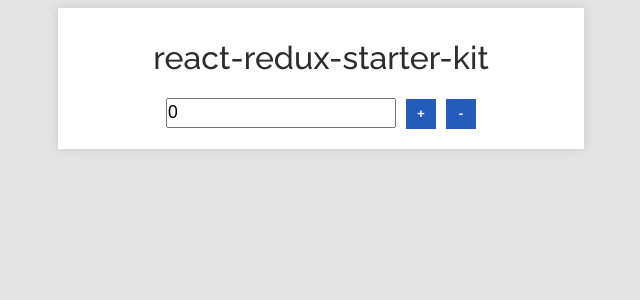
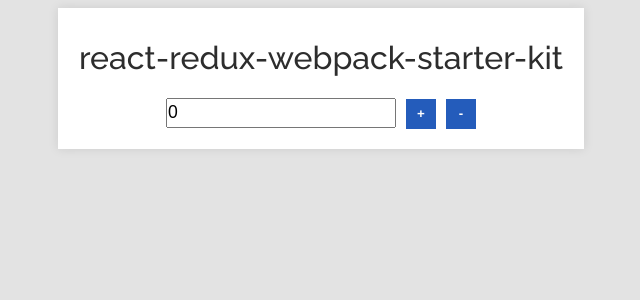
Before and after one commit to rgehan/react-redux-webpack-starter-kit, a React app: page / in a window 1280 px wide. Shown: the top 300 px of the page, without its empty margins (319-959 px from the left). Built offline with nearby package versions, Linux system fonts and the light colour scheme.

Commit message:
Change project name

```diff
--- a/src/containers/App.jsx
+++ b/src/containers/App.jsx
@@ -15,7 +15,7 @@ class App extends Component {
   render() {
     return (
       <div className="app-container">
-        <h1>react-redux-starter-kit</h1>
+        <h1>react-redux-webpack-starter-kit</h1>
         <Counter
           {...this.props}
         />
```
